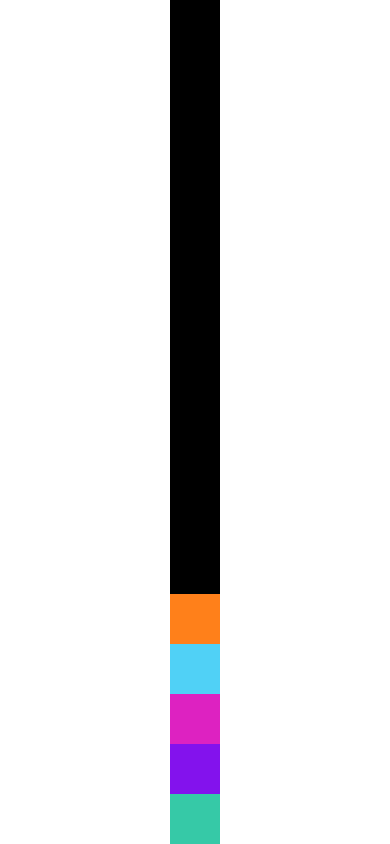
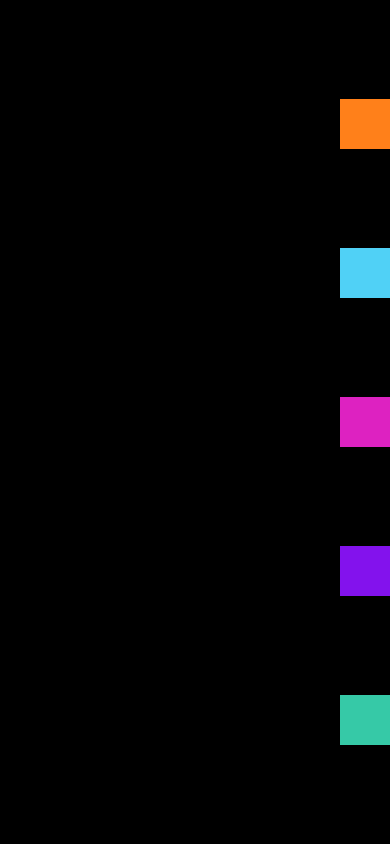
Before and after one commit to Leodf/projetos-react-native, a React Native app in the folder exercicios/: screen / in a window 390 px wide. Built offline with nearby package versions, Linux system fonts and the light colour scheme.

Commit message:
usando flex box 2

```diff
--- a/exercicios/src/App.js
+++ b/exercicios/src/App.js
@@ -1,7 +1,8 @@
 import React from "react"
 import { Text, SafeAreaView , StyleSheet } from 'react-native'
 
-import FlexboxV1 from "./components/layout/FlexboxV1"
+import FlexboxV2 from "./components/layout/FlexboxV2"
+//import FlexboxV1 from "./components/layout/FlexboxV1"
 //import Quadrado from "./components/layout/Quadrado"
 //import DigiteSeuNome from "./components/DigiteSeuNome"
 // import ListaProdutos from "./components/produtos/ListaProdutos"
@@ -24,8 +25,9 @@
 
 export default () => (
     <SafeAreaView style = {style.App}>
+        <FlexboxV2 />
+        {/*
         <FlexboxV1 />
-        {/*
         <DigiteSeuNome />
         <ListaProdutosV2 />
         <ListaProdutos />
--- /dev/null
+++ b/exercicios/src/components/layout/FlexboxV2.js
@@ -0,0 +1,26 @@
+import React from 'react'
+import { View, StyleSheet } from 'react-native'
+import Quadrado from './Quadrado'
+
+
+export default props => {
+    return (
+        <View style={style.FlexV2}>
+            <Quadrado cor='#ff801a'/>
+            <Quadrado cor='#50d1f6'/>
+            <Quadrado cor='#dd22c1'/>
+            <Quadrado cor='#8312ed'/>
+            <Quadrado cor='#36c9a7'/>
+        </View>
+    )
+}
+
+const style = StyleSheet.create({
+    FlexV2: {
+        flex: 1,
+        width:'100%',
+        justifyContent: 'space-evenly',
+        alignItems: 'flex-end',
+        backgroundColor: '#000',
+    }
+})
```
